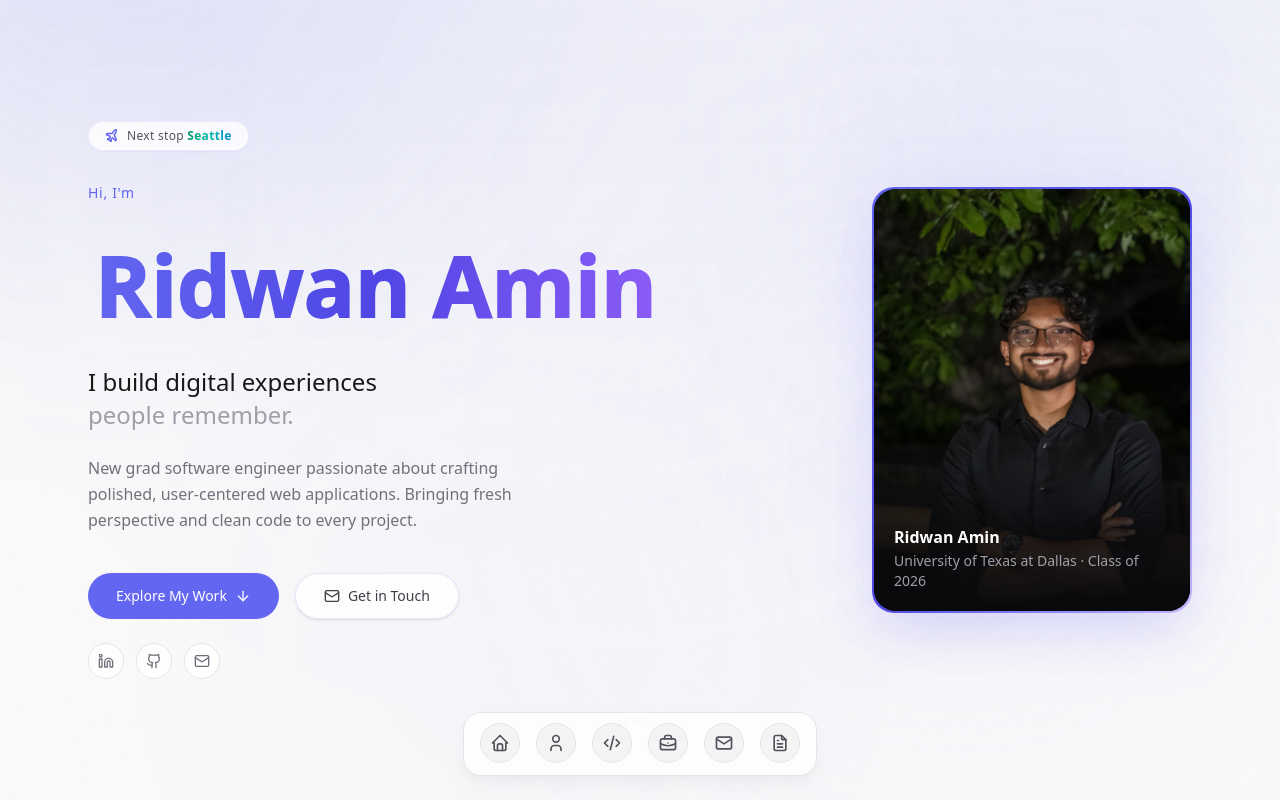
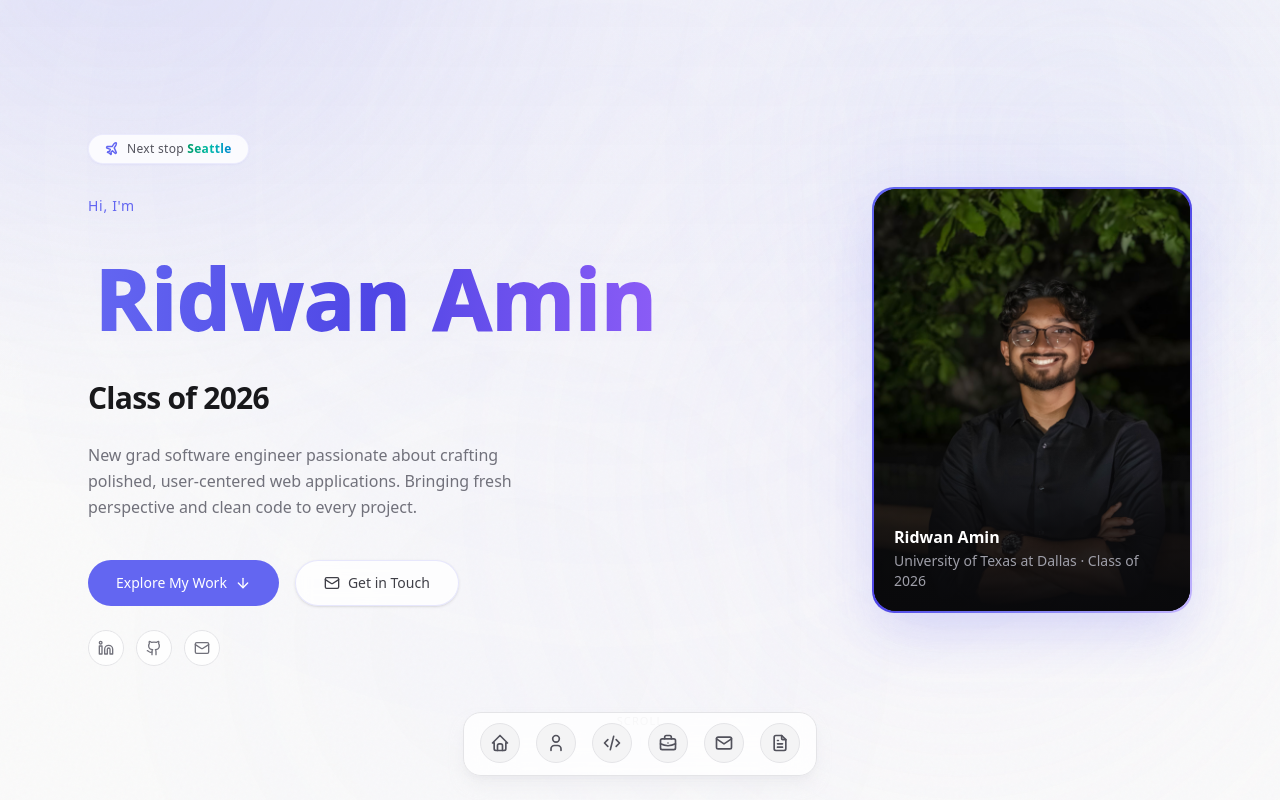
Before and after one commit to RidwanAmin21/ridwan-portfolio, a Next.js app: page / in a window 1280 px wide. Shown: the top 800 px of the page. Built offline with nearby package versions, Linux system fonts and the light colour scheme.

Commit message:
typewriter animation

```diff
--- a/src/components/sections/Hero.tsx
+++ b/src/components/sections/Hero.tsx
@@ -4,6 +4,7 @@ import { motion } from "framer-motion";
 import Image from "next/image";
 import { ArrowDown, Github, Linkedin, Mail, Plane } from "lucide-react";
 import { CardBody, CardContainer, CardItem } from "@/components/ui/3d-card";
+import { Typewriter } from "@/components/ui/typewriter";
 import { useEffect, useRef, useState } from "react";
 
 /* ── animation timings (seconds) ───────────────────────────── */
@@ -172,14 +173,20 @@ const Hero = () => {
             {/* Handwritten Name — SVG stroke animation */}
             <HandwrittenName />
 
-            {/* Tagline */}
+            {/* Tagline — typewriter cycles "Software Engineer" → "Class of 2026" → "Incoming @ AWS" */}
             <motion.p
               {...fadeUp(CONTENT_START)}
-              className="mt-2 text-lg sm:text-xl lg:text-2xl font-medium text-zinc-900 leading-snug"
+              className="mt-2 text-xl sm:text-2xl lg:text-3xl font-semibold leading-snug"
             >
-              I build digital experiences
-              <br className="hidden sm:block" />
-              <span className="text-zinc-400"> people remember.</span>
+              <Typewriter
+                text={["Software Engineer", "Class of 2026", "Incoming @ AWS"]}
+                speed={95}
+                waitTime={2400}
+                deleteSpeed={55}
+                className="text-zinc-900"
+                cursorChar="|"
+                cursorClassName="ml-0.5 text-zinc-500"
+              />
             </motion.p>
 
             {/* Description */}
--- a/src/components/ui/typewriter.tsx
+++ b/src/components/ui/typewriter.tsx
@@ -108,7 +108,7 @@ const Typewriter = ({
   ])
 
   return (
-    <div className={`inline whitespace-pre-wrap tracking-tight ${className}`}>
+    <span className={`inline whitespace-pre-wrap tracking-tight ${className}`}>
       <span>{displayText}</span>
       {showCursor && (
         <motion.span
@@ -126,7 +126,7 @@ const Typewriter = ({
           {cursorChar}
         </motion.span>
       )}
-    </div>
+    </span>
   )
 }
 
```
